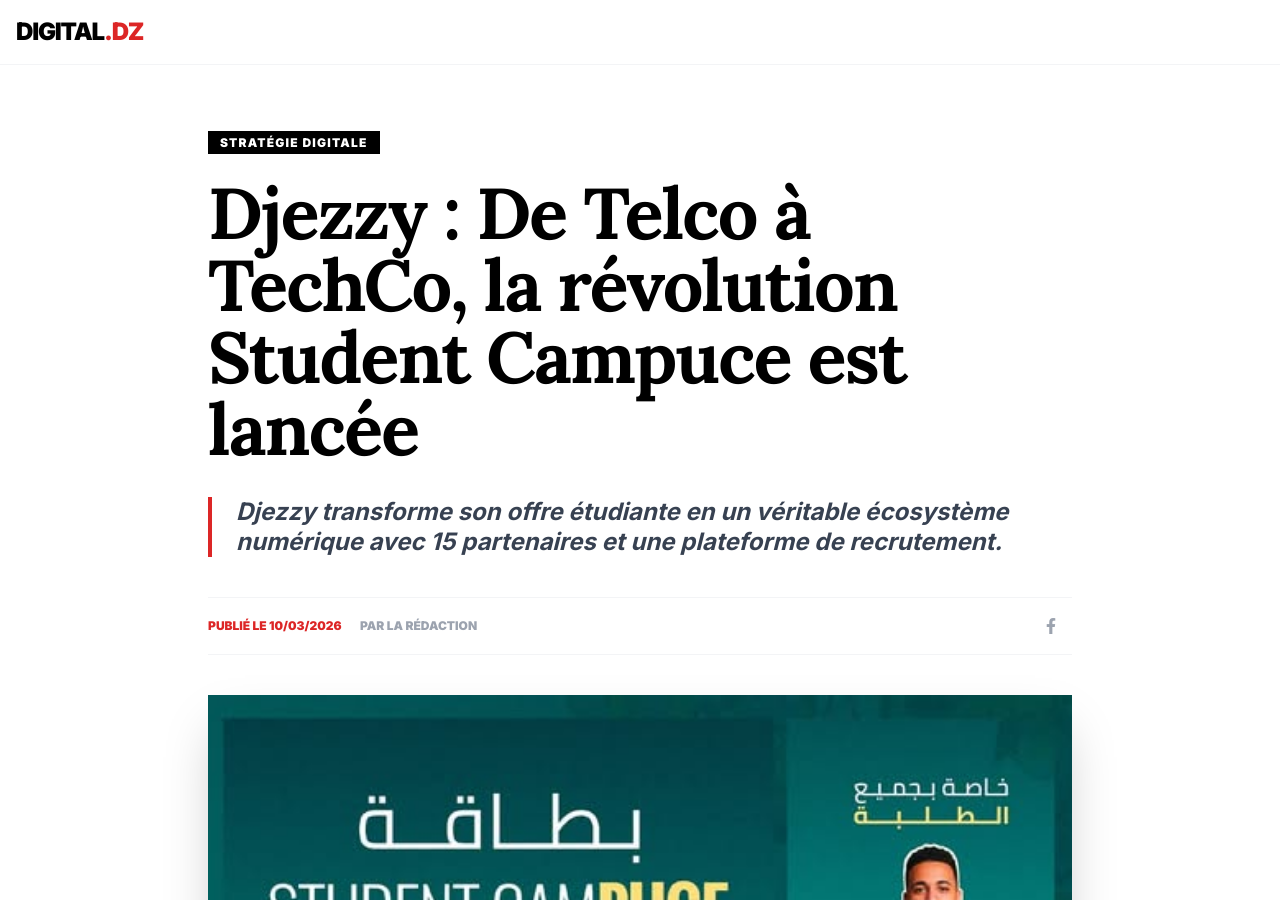
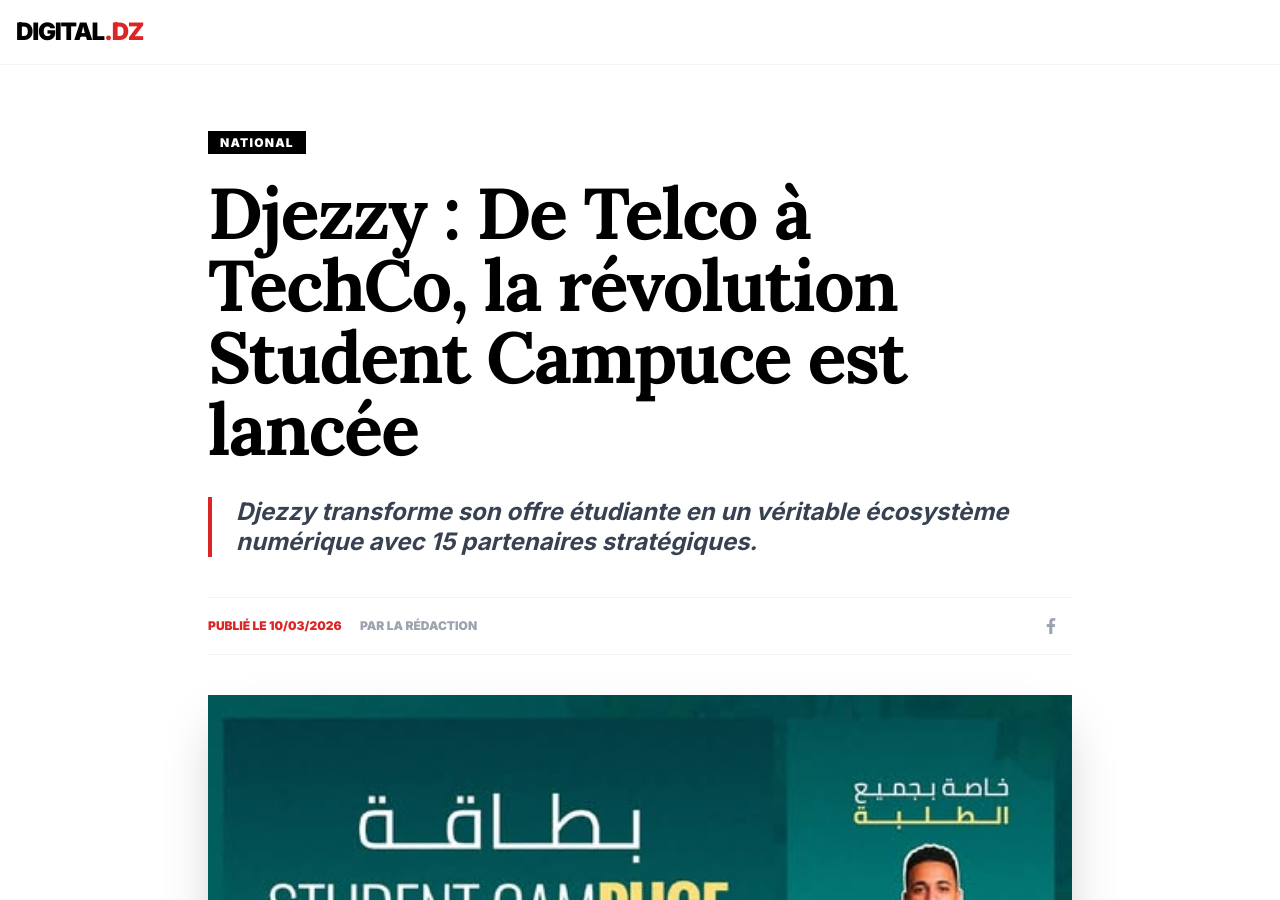
Before and after one commit to bastaps/Basta-InfosTech, a Jekyll site: the page built from presse/djezzy-student-campuce.md, in a window 1280 px wide and 900 px high. Built offline with Jekyll 4.4.1, drawn with Linux system fonts in a browser that asks for light colours; nearby versions of some CDN libraries.

Commit message:
Update djezzy-student-campuce.md

```diff
--- a/presse/djezzy-student-campuce.md
+++ b/presse/djezzy-student-campuce.md
@@ -1,10 +1,10 @@
 ---
 layout: article
 title: "Djezzy : De Telco à TechCo, la révolution Student Campuce est lancée"
-category: "Stratégie Digitale"
-description: "Djezzy transforme son offre étudiante en un véritable écosystème numérique avec 15 partenaires et une plateforme de recrutement."
-image: "img/djezzy-student-campuce.jpg"
 date: 2026-03-10 12:30:00 +0100
+image: "/img/djezzy-student-campuce.jpg"
+category: "National"
+description: "Djezzy transforme son offre étudiante en un véritable écosystème numérique avec 15 partenaires stratégiques."
 ---
 
 **L’opérateur de téléphonie mobile Djezzy vient de franchir une étape majeure dans sa stratégie de transformation digitale. En renforçant son programme "Student Campuce" avec 15 partenaires stratégiques et une plateforme de recrutement intégrée, l'opérateur bâtit une véritable "Super-App" de services pour la jeunesse algérienne.**
```
